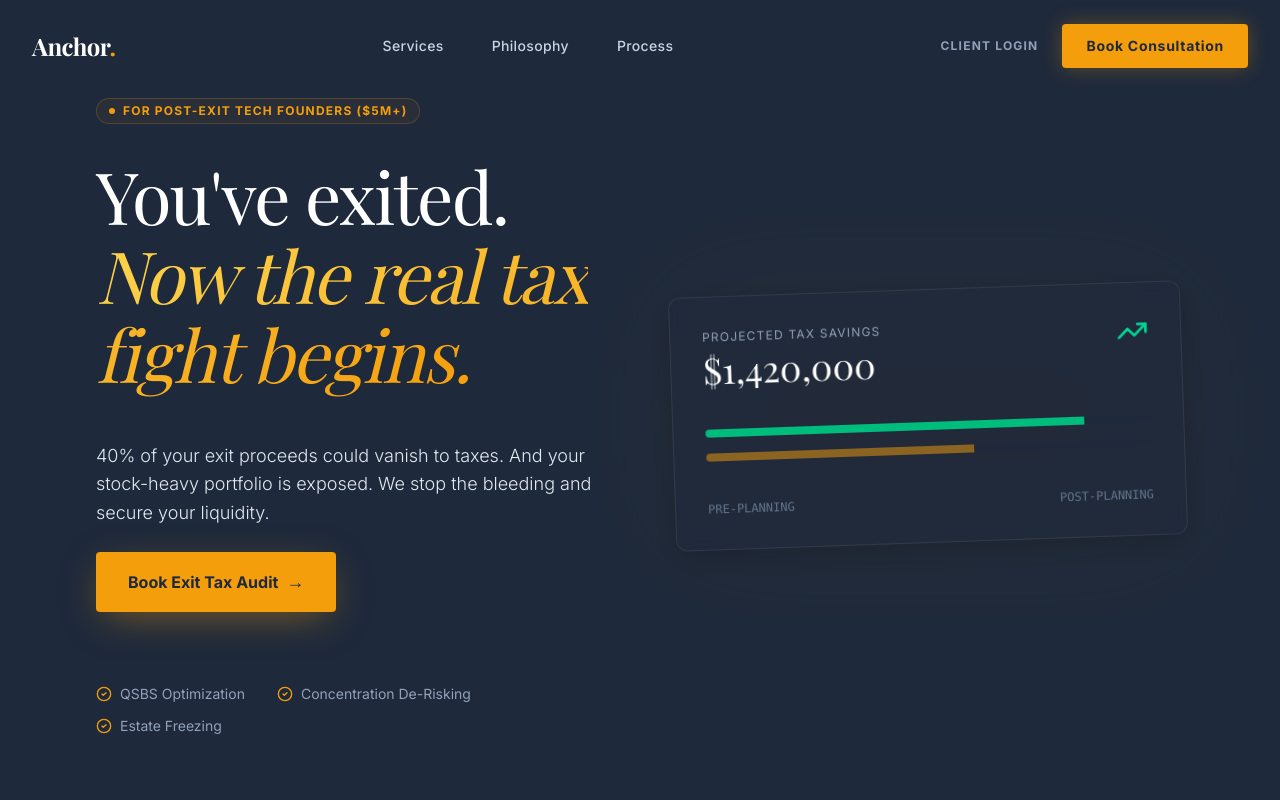
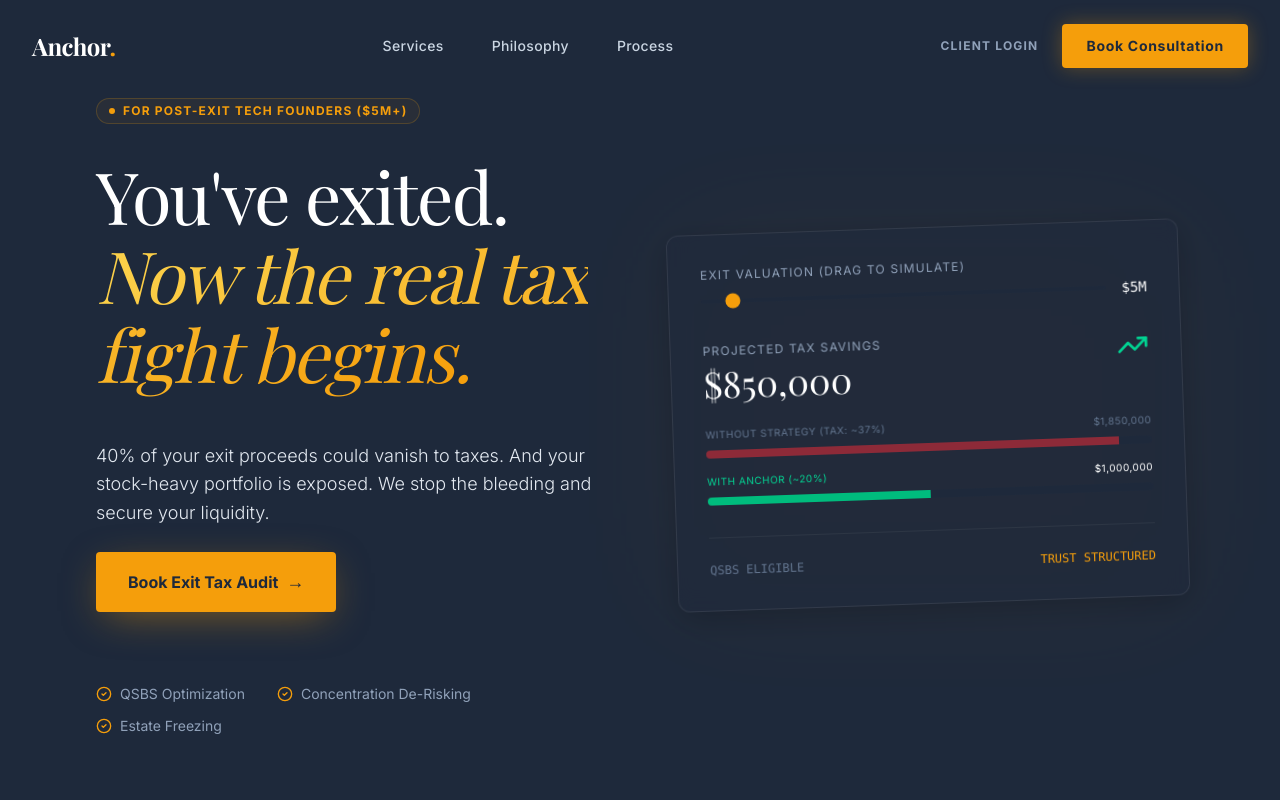
Before and after one commit to OmeirMustafa/FINANCIAL-ADVISOR-FIRM--ANCHOR-CASE-STUDY-, a Next.js app: page /demo in a window 1280 px wide. Shown: the top 800 px of the page. Built offline with nearby package versions, Linux system fonts and the light colour scheme; a web font is replaced by a local one.

Commit message:
feat: Add Hero component with an interactive tax savings simulator, animations, and key value propositions for post-exit tech founders.

```diff
--- a/src/components/Hero.tsx
+++ b/src/components/Hero.tsx
@@ -4,9 +4,13 @@
 import CountUp from "react-countup";
 import { TrendingUp, CheckCircle2 } from "lucide-react";
 import Link from "next/link";
+import { useState } from "react";
 import { HeroMetrics } from "./case-study/HeroMetrics"; // Assuming this exists or I will create simplified
 
 export function Hero() {
+    const [valuation, setValuation] = useState(5000000);
+    const savings = valuation * 0.17; // Mock logic: 17% savings diff
+
     return (
         <section className="relative min-h-[90vh] flex flex-col justify-center overflow-hidden pt-24 pb-20">
             {/* Background Ambience */}
@@ -72,11 +76,29 @@
                     <div className="relative group">
                         <div className="absolute inset-0 bg-gold-500/20 rounded-xl blur-3xl opacity-20 group-hover:opacity-40 transition-opacity duration-700" />
                         <div className="relative z-10 glass-card p-8 rounded-xl transform rotate-[-2deg] hover:rotate-0 transition-transform duration-700">
-                            <div className="flex justify-between items-start mb-10">
+
+                            {/* Header / Input */}
+                            <div className="mb-8">
+                                <label className="text-xs uppercase tracking-widest text-slate-400 mb-2 block">Exit Valuation (Drag to Simulate)</label>
+                                <div className="flex items-center gap-4 mb-4">
+                                    <input
+                                        type="range"
+                                        min="2000000"
+                                        max="50000000"
+                                        step="1000000"
+                                        value={valuation}
+                                        onChange={(e) => setValuation(Number(e.target.value))}
+                                        className="w-full h-1 bg-navy-900 rounded-lg appearance-none cursor-pointer accent-gold-500 hover:accent-gold-400 transition-all"
+                                    />
+                                    <span className="text-white font-mono text-sm">${(valuation / 1000000).toFixed(0)}M</span>
+                                </div>
+                            </div>
+
+                            <div className="flex justify-between items-start mb-6">
                                 <div>
                                     <p className="text-xs uppercase tracking-widest text-slate-400 mb-1">Projected Tax Savings</p>
                                     <p className="text-4xl font-serif text-white">
-                                        $<CountUp end={1420000} separator="," duration={2.5} />
+                                        $<CountUp end={savings} separator="," duration={1} key={savings} />
                                     </p>
                                 </div>
                                 <TrendingUp className="text-emerald-400 w-8 h-8" />
@@ -84,21 +106,40 @@
 
                             {/* Simple Bars */}
                             <div className="space-y-4">
-                                <div className="flex items-center gap-4">
+                                <div className="space-y-2">
+                                    <div className="flex justify-between text-[10px] text-slate-500 uppercase tracking-wider">
+                                        <span>Without Strategy (Tax: ~37%)</span>
+                                        <span>${(valuation * 0.37).toLocaleString()}</span>
+                                    </div>
                                     <div className="w-full bg-navy-900 h-2 rounded-full overflow-hidden">
-                                        <motion.div initial={{ width: 0 }} animate={{ width: "85%" }} transition={{ duration: 1.5 }} className="h-full bg-emerald-500" />
+                                        <motion.div
+                                            initial={{ width: 0 }}
+                                            animate={{ width: `${(valuation * 0.37 / (valuation * 0.4)) * 100}%` }} // Simplified visual logic
+                                            transition={{ duration: 0.5 }}
+                                            className="h-full bg-red-500/50"
+                                        />
                                     </div>
                                 </div>
-                                <div className="flex items-center gap-4 opacity-50">
+
+                                <div className="space-y-2">
+                                    <div className="flex justify-between text-[10px] text-slate-500 uppercase tracking-wider">
+                                        <span className="text-emerald-400">With Anchor (~20%)</span>
+                                        <span className="text-white">${((valuation * 0.37) - savings).toLocaleString()}</span>
+                                    </div>
                                     <div className="w-full bg-navy-900 h-2 rounded-full overflow-hidden">
-                                        <motion.div initial={{ width: 0 }} animate={{ width: "60%" }} transition={{ duration: 1.5, delay: 0.2 }} className="h-full bg-gold-500" />
+                                        <motion.div
+                                            initial={{ width: 0 }}
+                                            animate={{ width: `${(((valuation * 0.37) - savings) / (valuation * 0.4)) * 100}%` }}
+                                            transition={{ duration: 0.5 }}
+                                            className="h-full bg-emerald-500"
+                                        />
                                     </div>
                                 </div>
                             </div>
 
-                            <div className="mt-10 flex justify-between text-xs text-slate-500 font-mono">
-                                <span>PRE-PLANNING</span>
-                                <span>POST-PLANNING</span>
+                            <div className="mt-8 pt-6 border-t border-white/5 flex justify-between text-xs text-slate-500 font-mono">
+                                <span>QSBS ELIGIBLE</span>
+                                <span className="text-gold-500">TRUST STRUCTURED</span>
                             </div>
                         </div>
                     </div>
```
